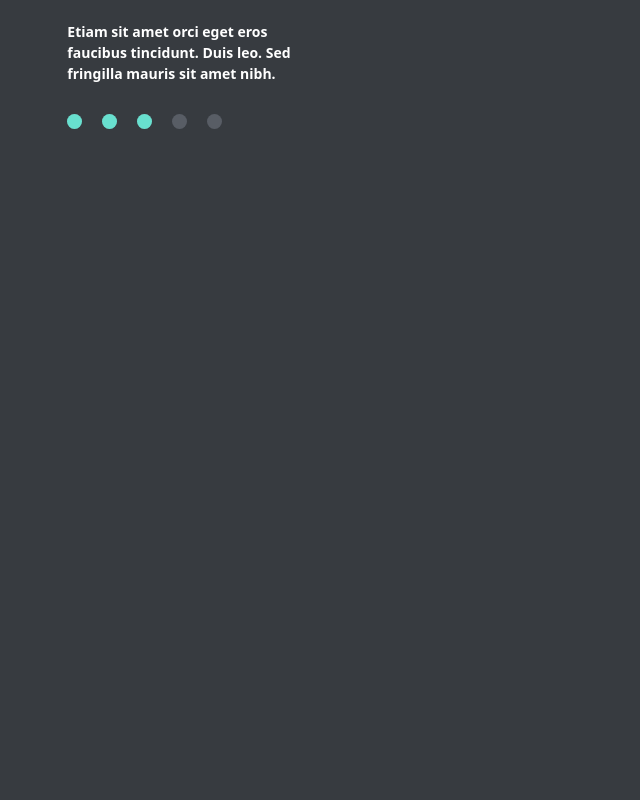
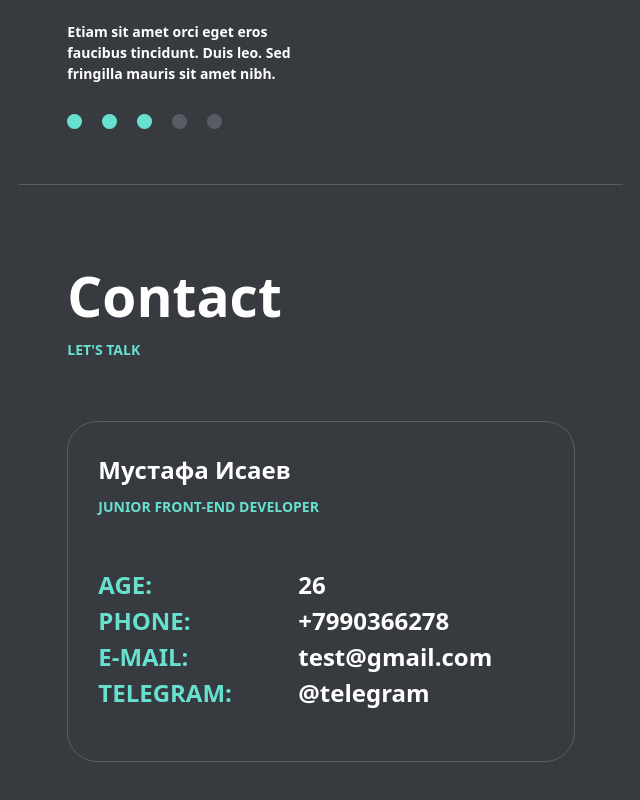
Before and after one commit to Mustafaisaev3/-Portfolio, a Next.js app: page / in a window 1280 px wide. Shown: the part 3063-3863 px from the top of the page, without its empty margins (557-1197 px from the left). Before the commit the page ends 3247 px from the top, so only its background shows below. Built offline with nearby package versions, Linux system fonts and the light colour scheme.

Commit message:
Making Contact block

```diff
--- a/app/page.tsx
+++ b/app/page.tsx
@@ -2,6 +2,7 @@ import About from "@/components/Blocks/About"
 import Main from "@/components/Blocks/Main"
 import CodingSkills from "@/components/Blocks/CodingSkills"
 import LanguageSkills from "@/components/Blocks/LanguageSkills"
+import Contact from "@/components/Blocks/Contact"
 
 export default function Home() {
   return (
@@ -10,6 +11,7 @@ export default function Home() {
       <About />
       <CodingSkills />
       <LanguageSkills />
+      <Contact />
     </div>
   )
 }
--- /dev/null
+++ b/components/Blocks/Contact.tsx
@@ -0,0 +1,34 @@
+import React from 'react'
+import BlockTitle from '../BlockTitle'
+
+const Contact = () => {
+  return (
+    <div className='px-[8%] py-[70px] border-t-[1px] border-[#585d65]'>
+        <BlockTitle title='Contact' subtitle="Let's talk" />
+        <div className='w-full h-auto border border-[#585d65] rounded-[30px] p-[30px] pb-[50px]'>
+            <div className='text-[#ffffff] text-[24px] font-bold pb-2'>Мустафа Исаев</div>
+            <div className='text-[#68e0cf] text-[14px] font-bold uppercase'>Junior Front-End developer</div>
+            <div className='pt-[50px]'>
+                <div className='w-full'>
+                    <span className='w-[200px] text-[#68e0cf] text-[24px] font-bold uppercase inline-block'>AGE:</span>
+                    <span className='text-[#ffffff] text-[24px] font-bold'>26</span>
+                </div>
+                <div className='w-full'>
+                    <span className='w-[200px] text-[#68e0cf] text-[24px] font-bold uppercase inline-block'>PHONE:</span>
+                    <span className='text-[#ffffff] text-[24px] font-bold'>+7990366278</span>
+                </div>
+                <div className='w-full'>
+                    <span className='w-[200px] text-[#68e0cf] text-[24px] font-bold uppercase inline-block'>E-MAIL:</span>
+                    <span className='text-[#ffffff] text-[24px] font-bold'>test@gmail.com</span>
+                </div>
+                <div className='w-full'>
+                    <span className='w-[200px] text-[#68e0cf] text-[24px] font-bold uppercase inline-block'>Telegram:</span>
+                    <span className='text-[#ffffff] text-[24px] font-bold'>@telegram</span>
+                </div>
+            </div>
+        </div>
+    </div>
+  )
+}
+
+export default Contact
```
